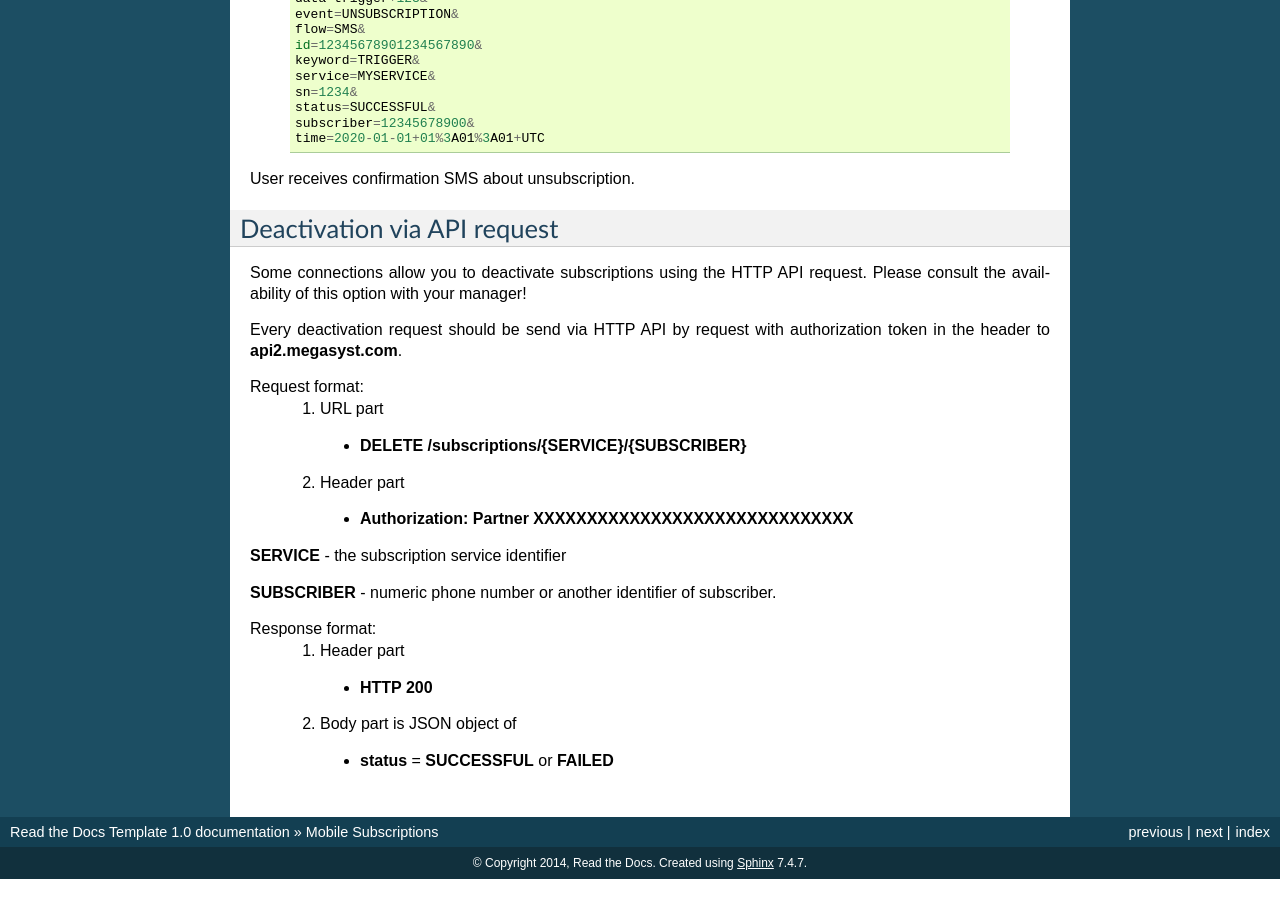
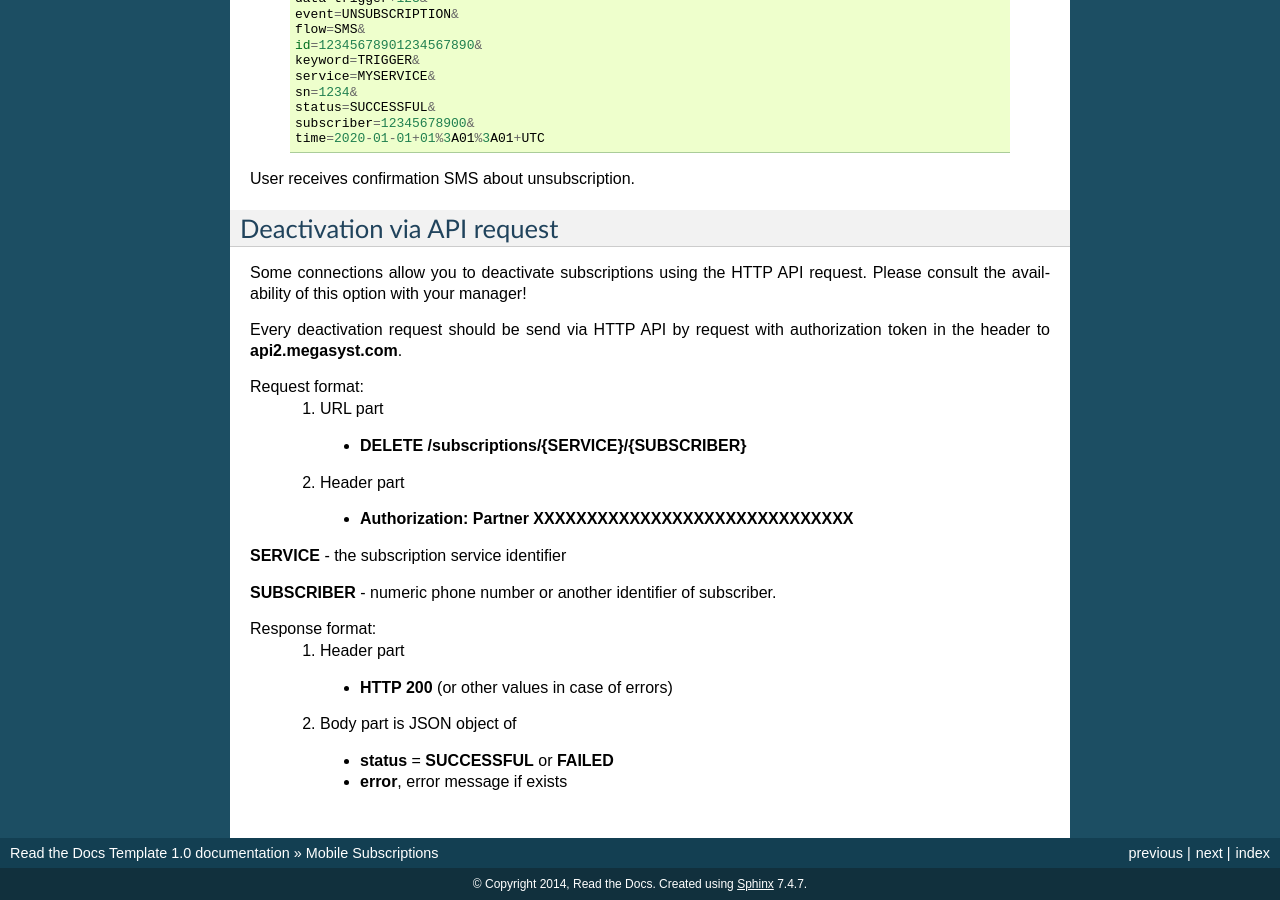
Before and after one commit to megasyst/lab, a Sphinx documentation site: the page built from docs/2_subscription.rst, in a window 1280 px wide and 900 px high, scrolled down 5770 px. Built offline with Sphinx 7.4.7, drawn with Linux system fonts in a browser that asks for light colours; before the commit the page ends 6649 px from its top, so only the background shows below that.

Commit message:
Update 2_subscription.rst

```diff
--- a/docs/2_subscription.rst
+++ b/docs/2_subscription.rst
@@ -328,6 +328,7 @@ Request format:
 
 Response format:
   1. Header part
-    - **HTTP 200**
+    - **HTTP 200** (or other values in case of errors)
   2. Body part is JSON object of
     - **status** = **SUCCESSFUL** or **FAILED**
+    - **error**, error message if exists
```
